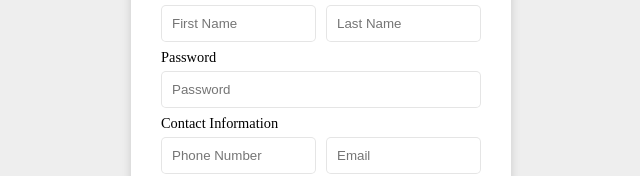
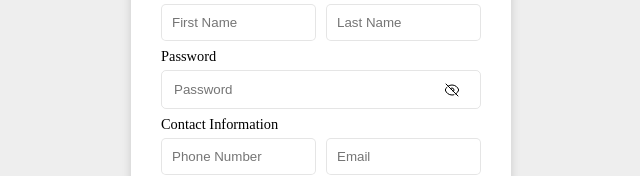
Before and after one commit to Felixdiamond/ecommerce-website, a Next.js app: page /register in a window 1280 px wide. Shown: the part 264-440 px from the top of the page, without its empty margins (319-959 px from the left). Built offline with nearby package versions, Linux system fonts and the light colour scheme; no server answers; a web font is replaced by a local one.

Commit message:
update code

```diff
--- a/pages/account.js
+++ b/pages/account.js
@@ -121,6 +121,8 @@
 `;
 
 const StyledSvgLogout = styled.svg`
+  width: 1.4rem;
+  height: 1.4rem;
   @media screen and (max-width: 767px) {
     display: none;
   }
--- a/pages/register.js
+++ b/pages/register.js
@@ -80,6 +80,31 @@
   opacity: 0.4;
 `;
 
+const StyledSpanner = styled.div`
+  width: 1rem !important;
+  height: 1rem !important;
+  position: relative;
+  float: right;
+`;
+
+const PasswordDiv = styled.div`
+  display: flex;
+  align-items: center;
+  width: 100%;
+  padding: 10px;
+  margin-bottom: 7px;
+  border: 1px solid rgba(0, 0, 0, 0.1);
+  border-radius: 5px;
+  box-sizing: border-box;
+  outline: none;
+`;
+
+const StyledInputPass = styled.input`
+  width: 90%;
+  border: none;
+  outline: none;
+`;
+
 export default function RegisterPage() {
   const [firstName, setFirstName] = useState("");
   const [lastName, setLastName] = useState("");
@@ -89,6 +114,7 @@
   const [address, setAddress] = useState("");
   const [image, setImage] = useState("");
   const [fileName, setFileName] = useState("No file chosen");
+  const [showPassword, setShowPassword] = useState(false);
 
   const handleFileChange = (e) => {
     setImage(e.target.files[0]);
@@ -228,11 +254,52 @@
               />
             </InlineInputWrapper>
             <Label>Password</Label>
-            <Input
-              placeholder="Password"
-              value={password}
-              onChange={(e) => setPassword(e.target.value)}
-            />
+            <PasswordDiv>
+              <StyledInputPass
+                placeholder="Password"
+                type={showPassword ? "text" : "password"}
+                value={password}
+                onChange={(e) => setPassword(e.target.value)}
+              />
+              <StyledSpanner onClick={() => setShowPassword(!showPassword)}>
+                {showPassword ? (
+                  <svg
+                    xmlns="http://www.w3.org/2000/svg"
+                    fill="none"
+                    viewBox="0 0 24 24"
+                    strokeWidth={1.5}
+                    stroke="currentColor"
+                    className="w-6 h-6"
+                  >
+                    <path
+                      strokeLinecap="round"
+                      strokeLinejoin="round"
+                      d="M2.036 12.322a1.012 1.012 0 010-.639C3.423 7.51 7.36 4.5 12 4.5c4.638 0 8.573 3.007 9.963 7.178.07.207.07.431 0 .639C20.577 16.49 16.64 19.5 12 19.5c-4.638 0-8.573-3.007-9.963-7.178z"
+                    />
+                    <path
+                      strokeLinecap="round"
+                      strokeLinejoin="round"
+                      d="M15 12a3 3 0 11-6 0 3 3 0 016 0z"
+                    />
+                  </svg>
+                ) : (
+                  <svg
+                    xmlns="http://www.w3.org/2000/svg"
+                    fill="none"
+                    viewBox="0 0 24 24"
+                    strokeWidth={1.5}
+                    stroke="currentColor"
+                    className="w-6 h-6"
+                  >
+                    <path
+                      strokeLinecap="round"
+                      strokeLinejoin="round"
+                      d="M3.98 8.223A10.477 10.477 0 001.934 12C3.226 16.338 7.244 19.5 12 19.5c.993 0 1.953-.138 2.863-.395M6.228 6.228A10.45 10.45 0 0112 4.5c4.756 0 8.773 3.162 10.065 7.498a10.523 10.523 0 01-4.293 5.774M6.228 6.228L3 3m3.228 3.228l3.65 3.65m7.894 7.894L21 21m-3.228-3.228l-3.65-3.65m0 0a3 3 0 10-4.243-4.243m4.242 4.242L9.88 9.88"
+                    />
+                  </svg>
+                )}
+              </StyledSpanner>
+            </PasswordDiv>
             <Label>Contact Information</Label>
             <InlineInputWrapper>
               <Input
```
